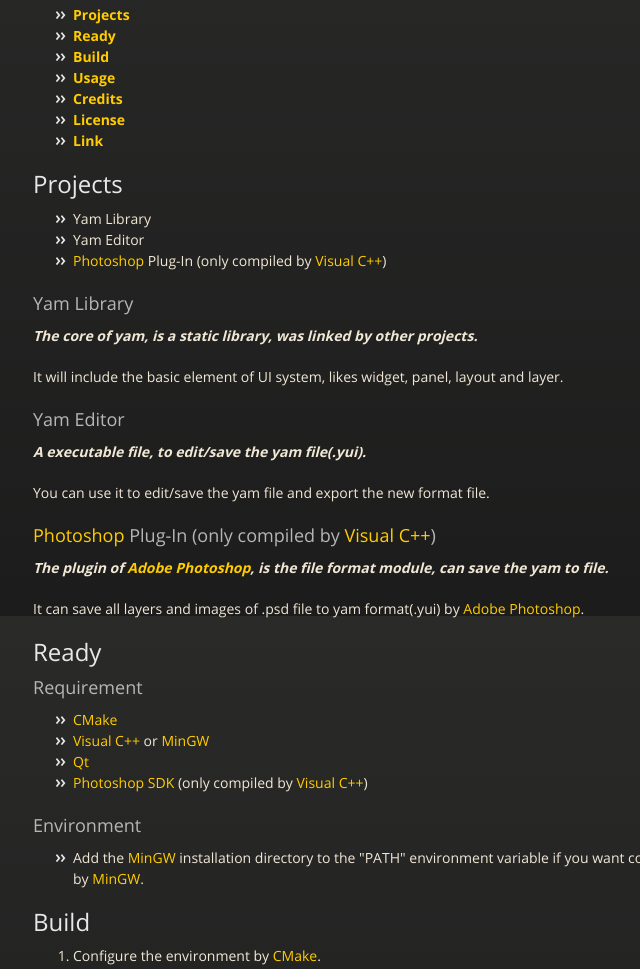
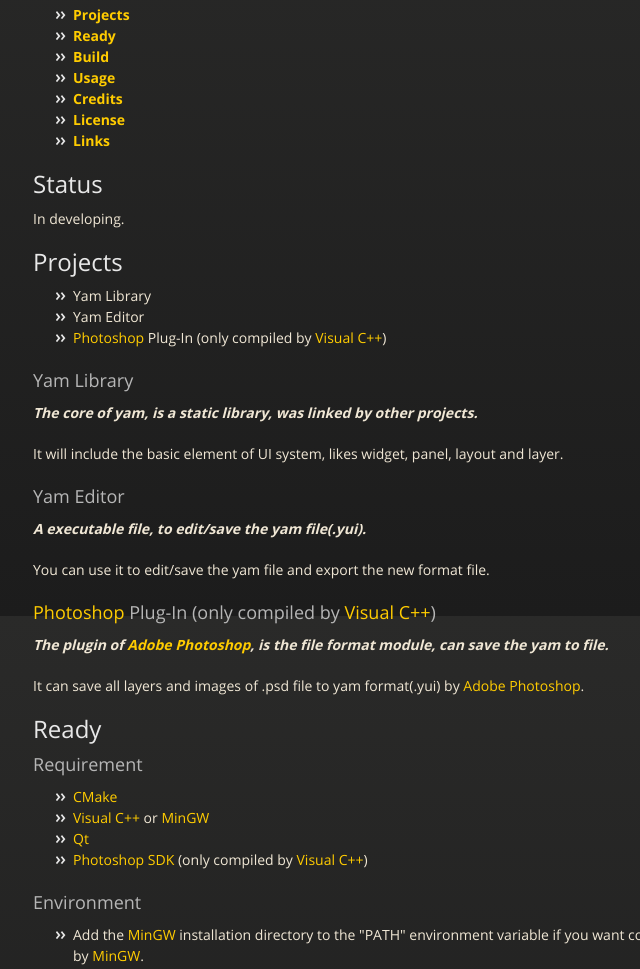
Before and after one commit to EJPasco/yam, a plain HTML site: page index.html in a window 1280 px wide. Shown: the part 984-1953 px from the top of the page, without its empty margins (282-922 px from the left). Drawn offline with nearby package versions, Linux system fonts and the light colour scheme.

```diff
--- a/index.html
+++ b/index.html
@@ -56,8 +56,13 @@
 <li><a href="#usage"><strong>Usage</strong></a></li>
 <li><a href="#credits"><strong>Credits</strong></a></li>
 <li><a href="#license"><strong>License</strong></a></li>
-<li><a href="#link"><strong>Link</strong></a></li>
+<li><a href="#links"><strong>Links</strong></a></li>
 </ul><h2>
+<a name="status" class="anchor" href="#status"><span class="octicon octicon-link"></span></a>Status</h2>
+
+<p>In developing.</p>
+
+<h2>
 <a name="projects" class="anchor" href="#projects"><span class="octicon octicon-link"></span></a>Projects</h2>
 
 <ul>
@@ -155,7 +160,7 @@
 <p>See <a href="http://opensource.org/licenses/MIT" title="MIT License">MIT License</a> or LICENSE file</p>
 
 <h2>
-<a name="link" class="anchor" href="#link"><span class="octicon octicon-link"></span></a>Link</h2>
+<a name="links" class="anchor" href="#links"><span class="octicon octicon-link"></span></a>Links</h2>
 
 <ol>
 <li><a href="http://opensource.org/licenses/MIT" title="MIT License">MIT License</a></li>
```
Also changed, not shown: params.json (+1 -1 lines).
